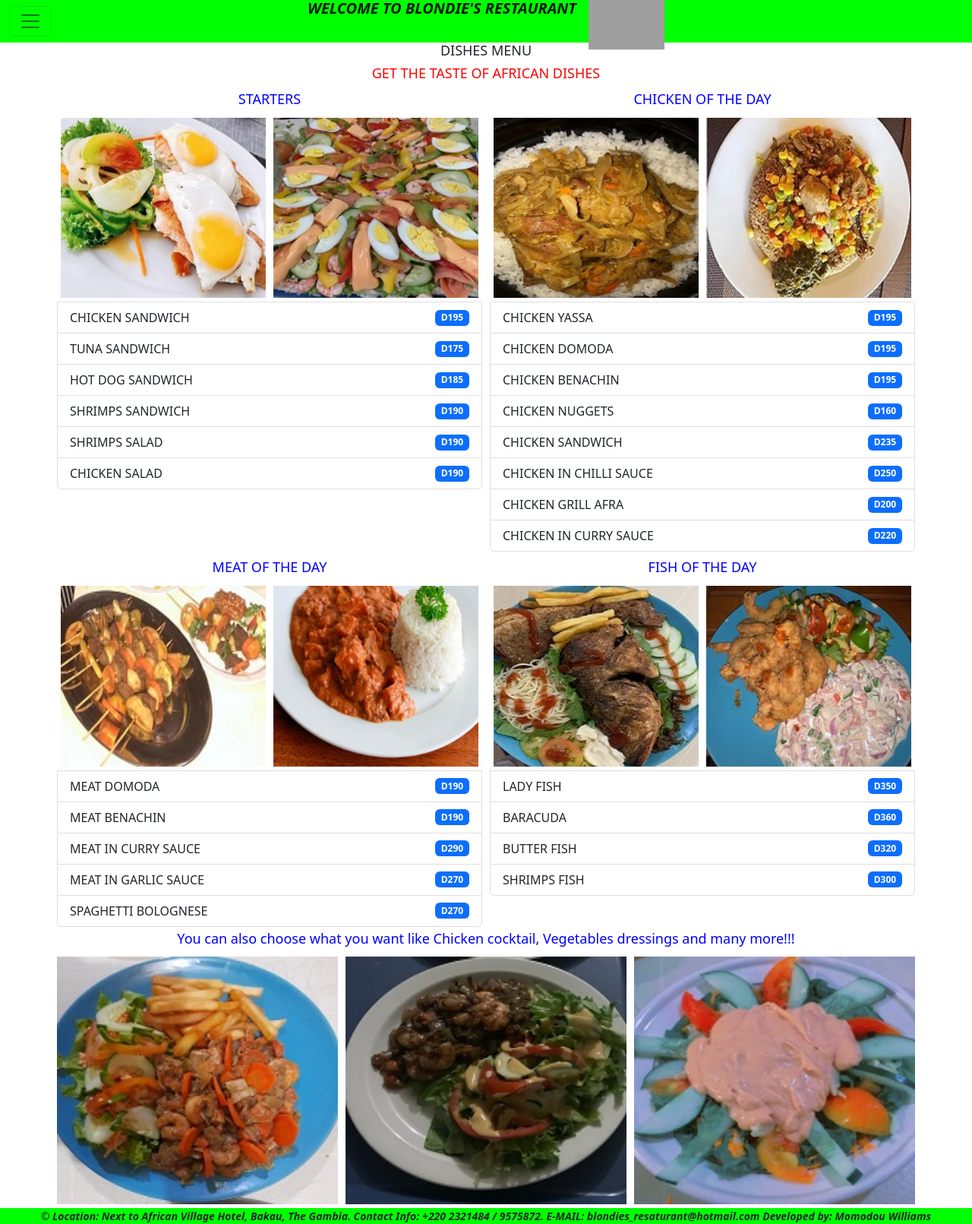
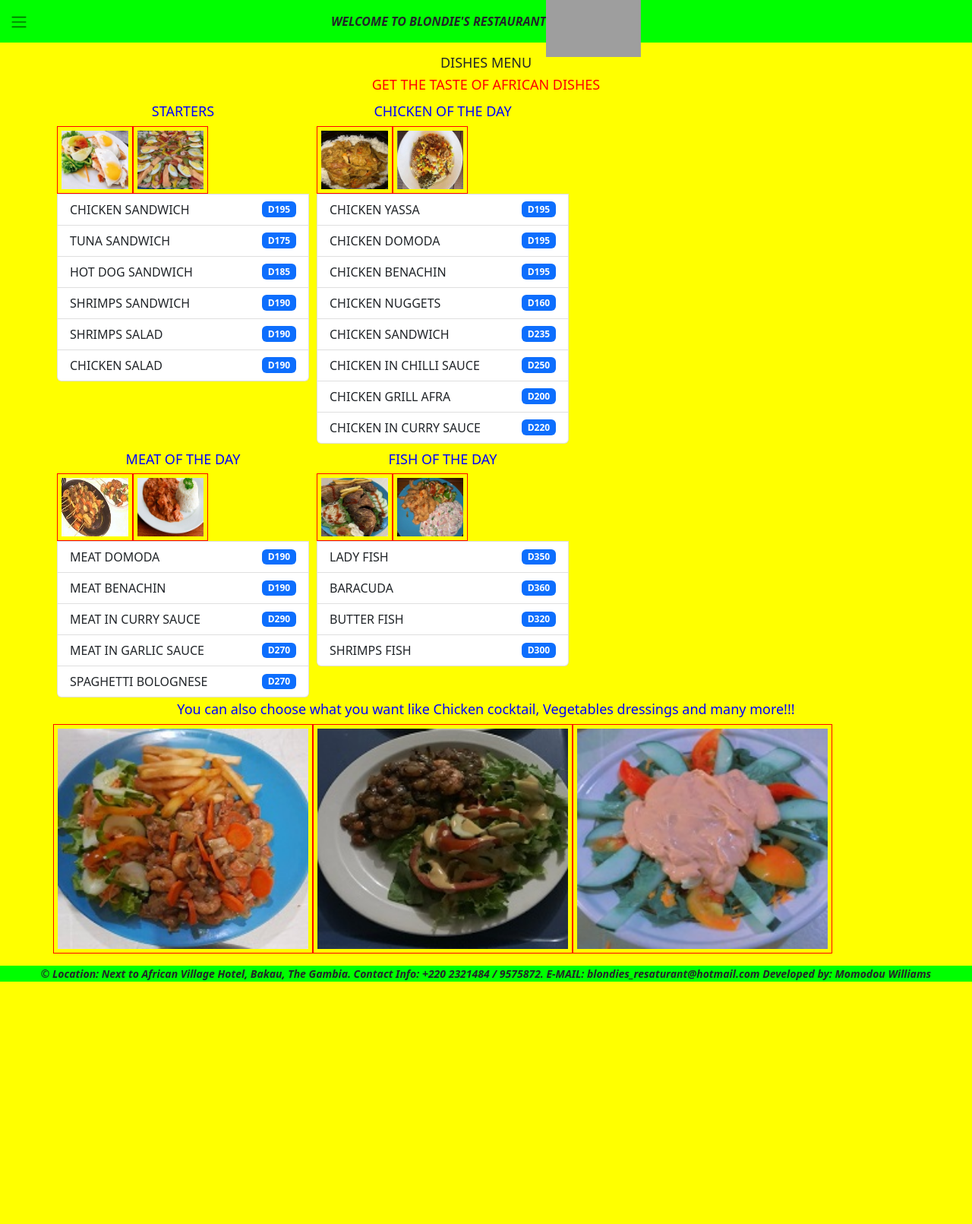
Before and after one commit to Willibamba/Blondie-s-Restaurant, a Flask app: page /menu in a window 1280 px wide. Shown: the whole page at 76% size. After the commit the page ends 1292 px from the top, so only its background shows below. Run offline with Flask 2, Linux system fonts and the light colour scheme; grey boxes are pictures that could not be loaded.

Commit message:
Made some adjustments

```diff
--- a/static/style.css
+++ b/static/style.css
@@ -1,6 +1,7 @@
 /* Set the body to border box */
 body  {
     box-sizing: border-box;
+    background-color: yellow;
 }
 
 /* centers h1, h2, h3, */
@@ -23,15 +24,16 @@
     box-sizing: inherit;
 }
 
-/* The poitioning of the photots in the index.html as columns of the same size */
+/* The poitioning of the photos in the index.html as columns of the same size */
 .column {
-    width: 33.33%;
+    width: 30%;
     padding: 5px;
+
 }
 
 /* The display of the photos in the index.html as rows with flex */
 .row {
-    display: flex;
+    display: flexbox;
 }
 
 /* For media output of the photos on the screen */
@@ -43,7 +45,7 @@
 
 /* Sets the menu lists */
 .list-group {
-    width: 50%;
+    width: 30%;
     padding: 5px;
 }
 
@@ -54,7 +56,7 @@
 
 /* Sets the images of the menu-list */
 .pic {
-    width: 50%;
+    width: 30%;
     padding: 5px;
 }
 
--- a/templates/about.html
+++ b/templates/about.html
@@ -9,7 +9,7 @@
 {% block content %}
 
     <div class="text-center">
-        <img src="../static/images/inside2.jpg" alt="Responsive image">
+        <img src="../static/images/inside2.jpg" width="25%" alt="Responsive image">
     </div>
 
     <p>
--- a/templates/layout.html
+++ b/templates/layout.html
@@ -2,7 +2,7 @@
 <html lang="en">
     <head>
         <meta charset="utf-8">
-        <meta name="viewport" content="width=device-width, initial-scale=1.0">
+        <meta name="viewport" content="width=device-width, initial-scale=1">
         <!-- CSS only -->
         <link href="https://cdn.jsdelivr.net/npm/bootstrap@5.2.0-beta1/dist/css/bootstrap.min.css" rel="stylesheet">
         <link href="../static/style.css" rel="stylesheet">
@@ -12,14 +12,15 @@
             Blondie's Restaurant: {% block title %} {% endblock %}
         </title>
     </head>
-    <body  class="d-flex flex-column min-vh-100">
-        <!-- The design of the navigation bar and the menu button -->
-        <nav class="navbar sticky-top" style="background-color:lime">
-            <div class="container-fluid">
-                <button class="navbar-toggler" type="button" data-bs-toggle="collapse" data-bs-target="#navbarNavDropdown" aria-controls="navbarNavDropdown" aria-expanded="false" aria-label="Toggle navigation">
+    <body class="d-flex flex-column min-vh-100">
+        <!-- The design of the navigation bar and the drop-down button for links -->
+        <header class="sticky-top" style="background-color:lime">
+
+            <nav class="navbar container-fluid">
+                <button class="btn" type="button" id="dropdownMenuButton" data-bs-toggle="dropdown" aria-expanded="false" aria-label="Toggle navigation">
                   <span class="navbar-toggler-icon"></span>
                 </button>
-            <div class="collapse navbar-collapse" id="navbarNavDropdown">
+                <div class="dropdown-menu fw-bold" aria-labelledby="dropdownMenuButton" style="background-color: lime;">
                 <div class="navbar-nav">
                     <a class="nav-link" aria-current="page" href="/">Home</a>
                     <a class="nav-link" href="/menu">Menu</a>
@@ -32,18 +33,22 @@
                         <a class="nav-link" href="/login">Log In</a>
                     {% endif %}
                 </div>
+            </nav>
+
+            <div class="position-absolute top-50 start-50 translate-middle align-items-center" style="display: flex;">
+                <a class="navbar-brand"><b><i>WELCOME TO BLONDIE'S RESTAURANT</i></b></a>
+                <img class="img-fluid" src="../static/images/logo1.png" width="125" alt="Logo">
             </div>
-            <div class="position-absolute top-50 start-50 translate-middle" style="display: flex;">
-                <a class="navbar-brand"><b><i>WELCOME TO BLONDIE'S RESTAURANT</i></b></a>
-                <img class="img-fluid" src="../static/images/logo1.png" width="100" height="100" alt="Logo">
-            </div>
-        </nav>
+
+        </header>
+
         <!-- Setting of the main section of the pages to create template extension -->
-        <div class="container">
+        <main class="container my-3">
 
             {% block content %} {% endblock %}
 
-        </div>
+        </main>
+
         <!-- The footer to hold the address and contact numbers-->
         <footer class="mt-auto small text-center" style="background-color: lime">
             <b><i>&copy Location: Next to African Village Hotel, Bakau, The Gambia.
--- a/templates/login.html
+++ b/templates/login.html
@@ -8,6 +8,8 @@
 
 <!-- Decoration of login form -->
 {% block content %}
+
+    <h1><b>LOGIN REQUIRED FOR ONLY STAFFS</b></h1>
 
     {% if error %}
         <p class="error"><strong>Error:</strong> {{ error }} </p>
--- a/templates/menu.html
+++ b/templates/menu.html
@@ -17,8 +17,8 @@
         <div class="list-group">
             <h3>STARTERS</h3>
             <div class="menu-images">
-                <img class="pic" src="../static/images/starter-main.jpg" alt="Starter">
-                <img class="pic" src="../static/images/starter (2).jpg" alt="Starter">
+                <img class="pic" src="../static/images/starter-main.jpg" alt="Starter" style="border: 1px solid red;">
+                <img class="pic" src="../static/images/starter (2).jpg" alt="Starter" style="border: 1px solid red;">
             </div>
             <a class="list-group-item d-flex justify-content-between align-items-center">CHICKEN SANDWICH
                 <span class="badge bg-primary">D195</span>
@@ -43,8 +43,8 @@
         <div class="list-group">
             <h3>CHICKEN OF THE DAY</h3>
             <div class="menu-images">
-                <img class="pic" src="../static/images/chicken-yassa.jpg" alt="Chicken Yassa">
-                <img class="pic" src="../static/images/chicken-benachin.jpg" alt="Chicken Benachin">
+                <img class="pic" src="../static/images/chicken-yassa.jpg" alt="Chicken Yassa" style="border: 1px solid red;">
+                <img class="pic" src="../static/images/chicken-benachin.jpg" alt="Chicken Benachin" style="border: 1px solid red;">
             </div>
             <a class="list-group-item d-flex justify-content-between align-items-center">CHICKEN YASSA
                 <span class="badge bg-primary">D195</span>
@@ -77,8 +77,8 @@
         <div class= "list-group">
             <h3>MEAT OF THE DAY</h3>
             <div class="menu-images">
-                <img class="pic" src="../static/images/meat-grill.jpg" alt="Meat Grill">
-                <img class="pic" src="../static/images/meat-domoda.jpg" alt="Meat Domoda">
+                <img class="pic" src="../static/images/meat-grill.jpg" alt="Meat Grill" style="border: 1px solid red;">
+                <img class="pic" src="../static/images/meat-domoda.jpg" alt="Meat Domoda" style="border: 1px solid red;">
             </div>
             <a class="list-group-item d-flex justify-content-between align-items-center">MEAT DOMODA
                 <span class="badge bg-primary">D190</span>
@@ -100,8 +100,8 @@
         <div class="list-group">
             <h3>FISH OF THE DAY</h3>
             <div class="menu-images">
-                <img class="pic" src="../static/images/fish.jpg" alt="Fish">
-                <img class="pic" src="../static/images/shrimps.jpg" alt="Shrimps Fish">
+                <img class="pic" src="../static/images/fish.jpg" alt="Fish" style="border: 1px solid red;">
+                <img class="pic" src="../static/images/shrimps.jpg" alt="Shrimps Fish" style="border: 1px solid red;">
             </div>
             <a class="list-group-item d-flex justify-content-between align-items-center">LADY FISH
                 <span class="badge bg-primary">D350</span>
@@ -120,9 +120,9 @@
 
     <h3>You can also choose what you want like Chicken cocktail, Vegetables dressings and many more!!!</h3>
     <div class="row">
-        <img class="column" src="../static/images/shrimps1.jpg">
-        <img class="column" src="../static/images/starter (3).jpg">
-        <img class="column" src="../static/images/starter1.jpg">
+        <img class="column" src="../static/images/shrimps1.jpg" style="border: 1px solid red;">
+        <img class="column" src="../static/images/starter (3).jpg" style="border: 1px solid red;">
+        <img class="column" src="../static/images/starter1.jpg" style="border: 1px solid red;">
     </div>
 
 {% endblock %}
```
Also changed, not shown: templates/index.html (+6 -6 lines), templates/order.html (+5 -5 lines), database.db, static/images/inside2.jpg, 1 other file.
